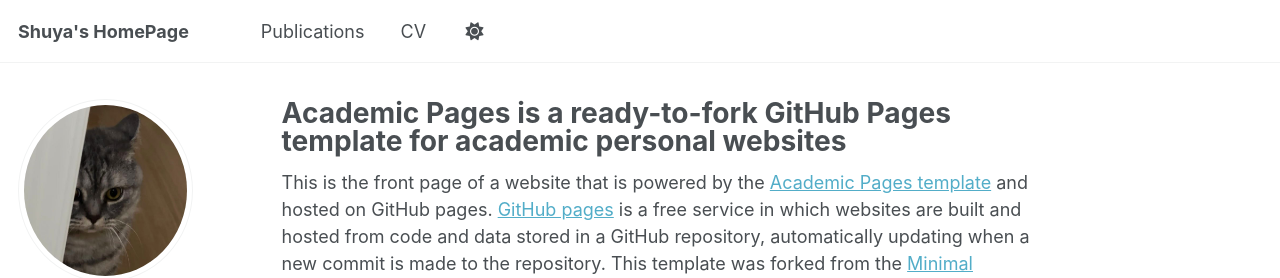
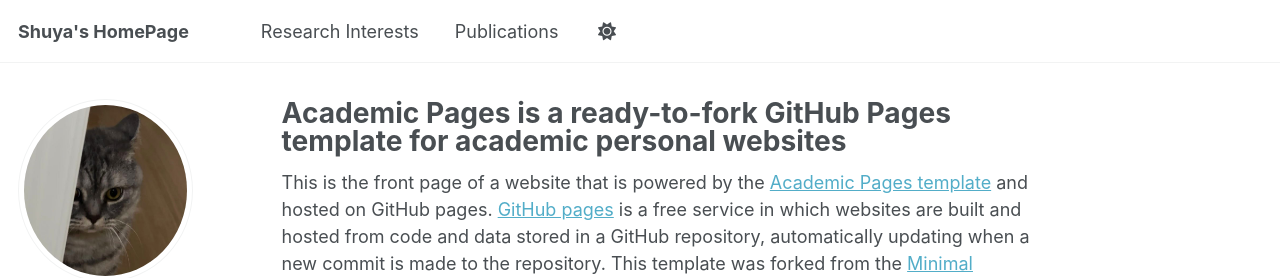
Before and after one commit to Shuya-9/Shuya-9.github.io, a Jekyll site: the page built from _pages/about.md, in a window 1280 px wide. Shown: the top 278 px of the page. Built offline with Jekyll 4.4.1, drawn with Linux system fonts in a browser that asks for light colours; some web fonts are replaced.

Commit message:
Update navigation.yml

```diff
--- a/_data/navigation.yml
+++ b/_data/navigation.yml
@@ -8,8 +8,12 @@
 #      Markdown formatted page while the second is generated using JSON.
 
 main:
+  - title: "Research Interests"
+    url: /research-interests/
+
   - title: "Publications"
     url: /publications/
+
 
   # - title: "Talks"
   #   url: /talks/
@@ -23,8 +27,8 @@ main:
   # - title: "Blog Posts"
   #   url: /year-archive/
 
-  - title: "CV"
-    url: /cv/
+  # - title: "CV"
+  #   url: /cv/
 
   # - title: "CV"
   #   url: /cv-json/
```
